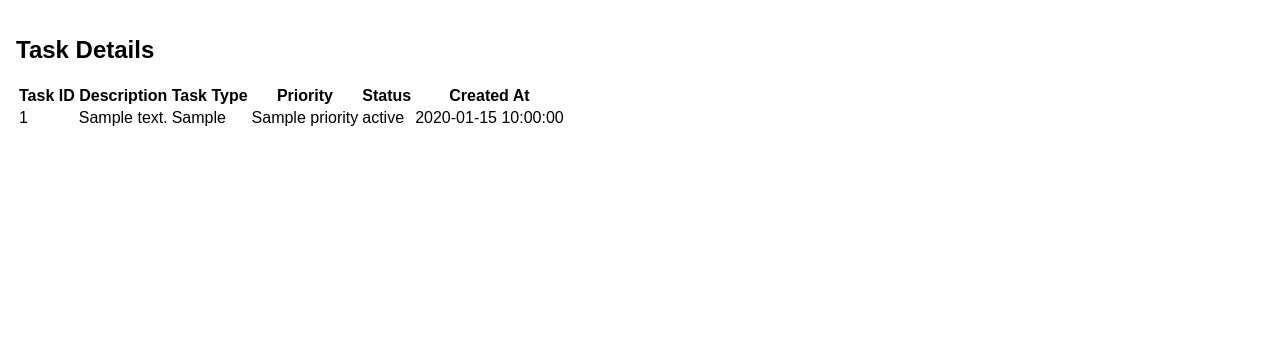
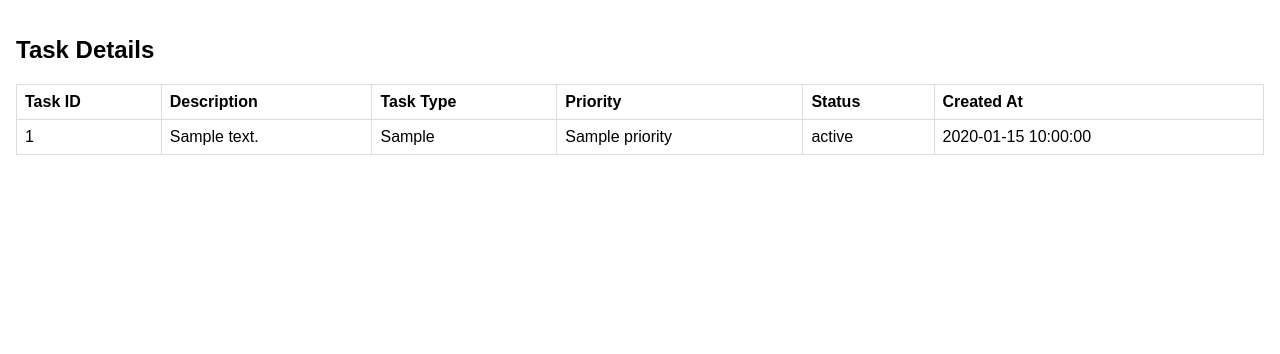
Before and after one commit to Eskabore/distributed_task_queue, a Flask app: template app/templates/view_task.html in a window 1280 px wide. Shown: the part 126-480 px from the top of the page. Run offline with Flask 3, Linux system fonts and the light colour scheme; the template is opened without the code that fills it: most values are stand-ins (such as "Sample title", 1, 10 or a date in 2020); parts of the project's set-up code (start-up, migrations or seed data) failed here and were passed over.

Commit message:
Table styling

```diff
--- a/app/static/styles.css
+++ b/app/static/styles.css
@@ -40,6 +40,22 @@ main {
     padding: 1rem;
 }
 
+table {
+    border-collapse: collapse;
+    width: 100%;
+}
+
+th,
+td {
+    border: 1px solid #ddd;
+    padding: 8px;
+    text-align: left;
+}
+
+tr:nth-child(even) {
+    background-color: #f2f2f2;
+}
+
 .flashes {
     list-style-type: none;
     padding: 0;
```
